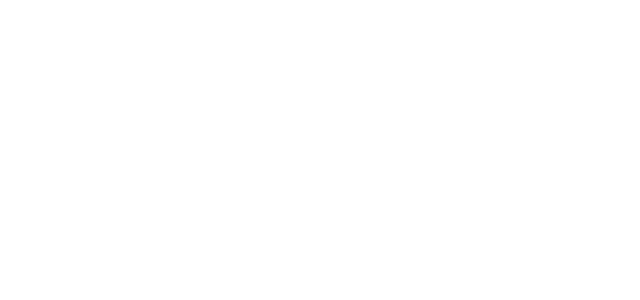
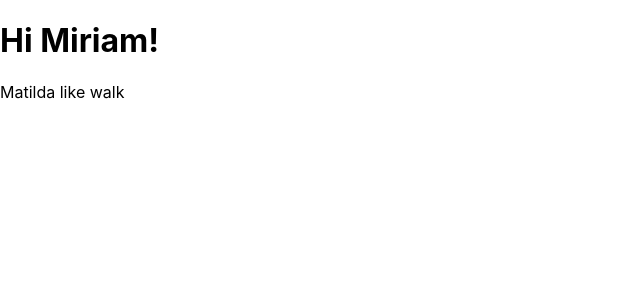
Before and after one commit to MKisos30/revivewFullStack, a React (Create React App) app in the folder 19.01.22/react/my-app/: page / in a window 1280 px wide. Shown: the top 300 px of the page, without its empty margins (0-640 px from the left). Built offline with nearby package versions, Linux system fonts and the light colour scheme.

Commit message:
Update App.js

```diff
--- a/19.01.22/react/my-app/src/App.js
+++ b/19.01.22/react/my-app/src/App.js
@@ -1,9 +1,18 @@
 import './App.css';
 
 function App() {
+  const user = {
+    name:"Matilda",
+    hobbies:"walk"
+  }
+
+  const name = `Miriam`
+  const element = <h1>Hi {name}!</h1>
 
   return (
     <>
+    {element}
+    <div>{user.name} like {user.hobbies}</div>
     </>
   );
 }
```
